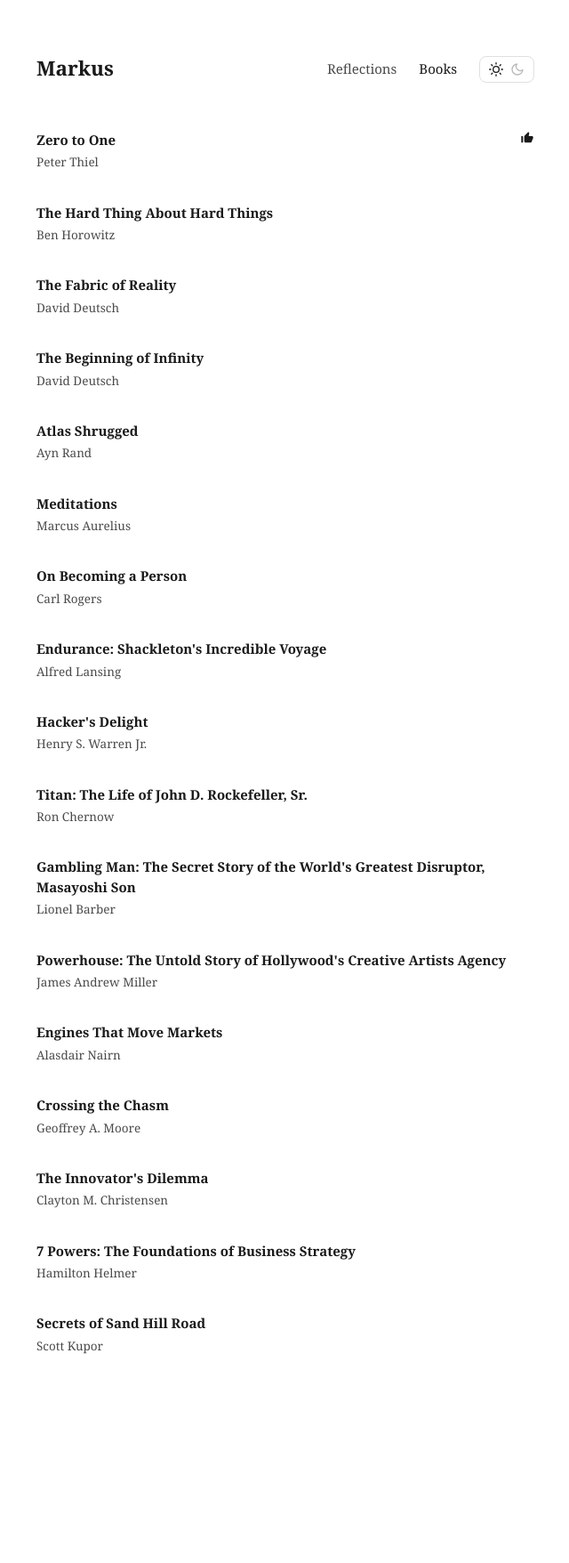
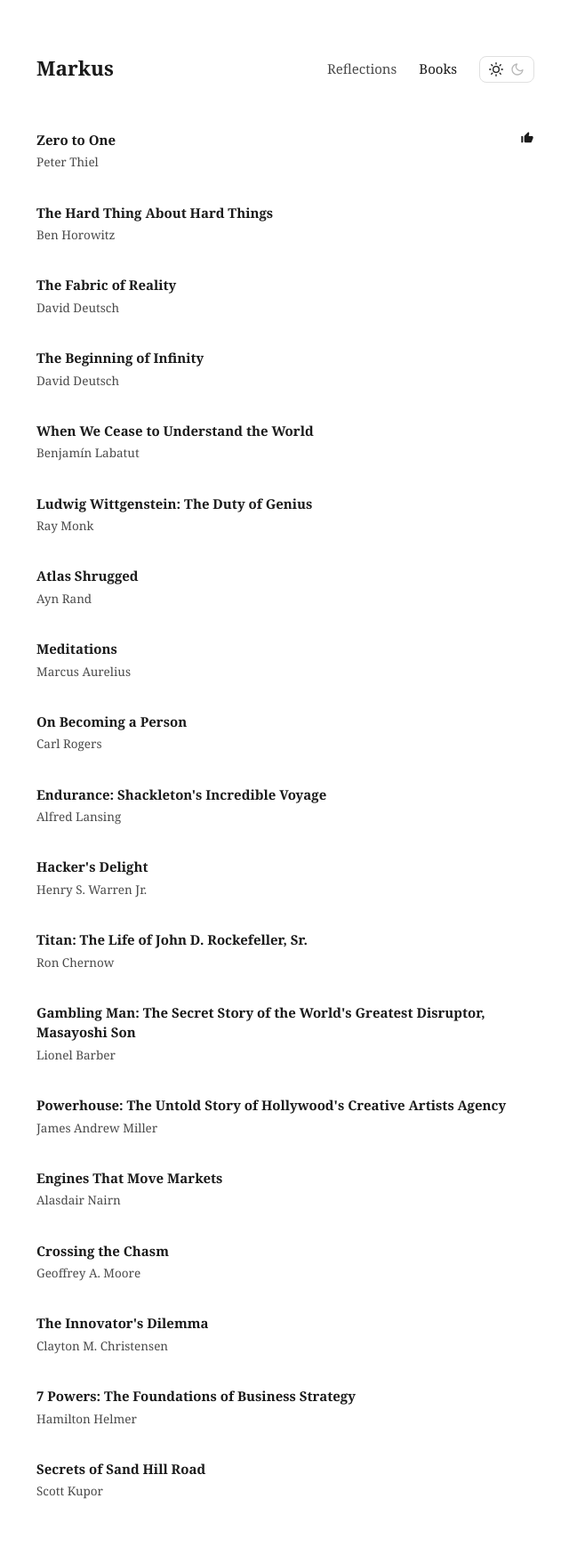
Before and after one commit to markuslukk/markuslukk.github.io, a Jekyll site: the page built from books.html, in a window 1280 px wide. Shown: the whole page at 89% size, without its empty margins (319-959 px from the left). Built offline with Jekyll 4.4.1, drawn with Linux system fonts in a browser that asks for light colours; before the commit the page ends 1593 px from its top, so only the background shows below that.

Commit message:
Update books.html

```diff
--- a/books.html
+++ b/books.html
@@ -58,6 +58,18 @@ title: Books - Markus
         <div class="book-info">
           <span class="book-title">The Beginning of Infinity</span>
           <span class="book-author">David Deutsch</span>
+        </div>
+      </li>
+        <li class="book-item">
+        <div class="book-info">
+          <span class="book-title">When We Cease to Understand the World</span>
+          <span class="book-author">Benjamín Labatut</span>
+        </div>
+      </li>
+        <li class="book-item">
+        <div class="book-info">
+          <span class="book-title">Ludwig Wittgenstein: The Duty of Genius</span>
+          <span class="book-author">Ray Monk</span>
         </div>
       </li>
       <li class="book-item">
```
